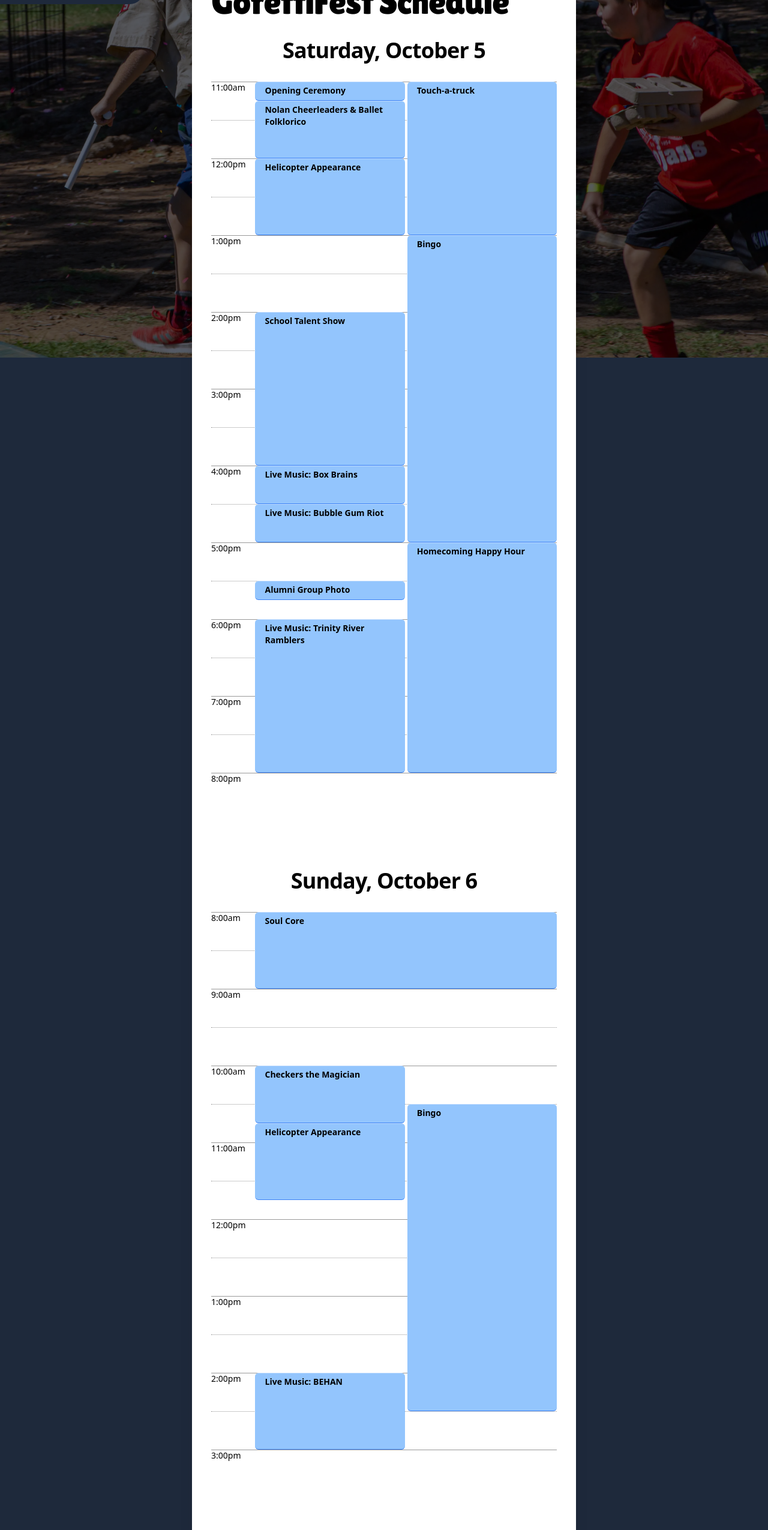
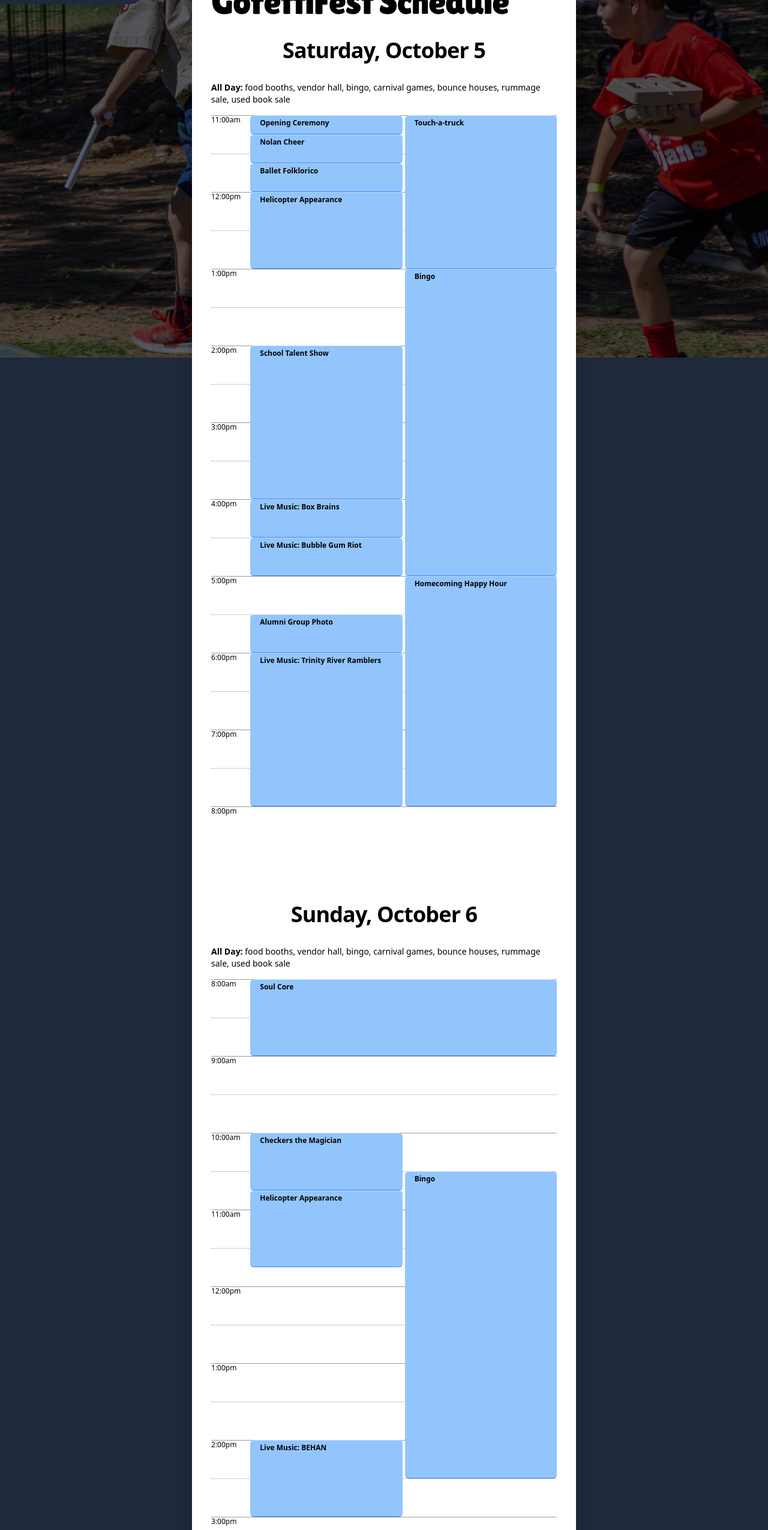
Before and after one commit to ktbartholomew/gorettifest.com, a Next.js app: page /schedule in a window 1280 px wide. Shown: the part 200-2750 px from the top of the page at 60% size. Built offline with nearby package versions, Linux system fonts and the light colour scheme.

Commit message:
make calendar items more readable on mobile

```diff
--- a/app/schedule/calendar.module.css
+++ b/app/schedule/calendar.module.css
@@ -20,7 +20,7 @@
 }
 
 .calendarItem {
-  @apply text-sm;
+  @apply text-xs;
   @apply bg-blue-300;
   @apply border-t;
   @apply border-t-blue-200;
--- a/app/schedule/page.tsx
+++ b/app/schedule/page.tsx
@@ -38,6 +38,10 @@ export default function VolunteerPage() {
                 GorettiFest Schedule
               </h2>
               <h3 className="text-center my-8">Saturday, October 5</h3>
+              <p className="text-sm">
+                <strong>All Day:</strong> food booths, vendor hall, bingo,
+                carnival games, bounce houses, rummage sale, used book sale
+              </p>
               <div className="relative z-0">
                 <div className={classes.lineContainer}>
                   <div className={classes.hourLine}></div>
@@ -60,18 +64,38 @@ export default function VolunteerPage() {
                   <div className={classes.halfHourLine}></div>
                   <div className={classes.hourLine}></div>
                 </div>
-                <div className="flex gap-4 z-10">
-                  <div className="text-sm">
-                    <div className="h-32 ">11:00am</div>
-                    <div className="h-32 ">12:00pm</div>
-                    <div className="h-32 ">1:00pm</div>
-                    <div className="h-32 ">2:00pm</div>
-                    <div className="h-32 ">3:00pm</div>
-                    <div className="h-32 ">4:00pm</div>
-                    <div className="h-32 ">5:00pm</div>
-                    <div className="h-32 ">6:00pm</div>
-                    <div className="h-32 ">7:00pm</div>
-                    <div className="h-32 ">8:00pm</div>
+                <div className="flex gap-2 md:gap-4 z-10">
+                  <div className="text-xs">
+                    <div className="h-32 ">
+                      11<span className="hidden md:inline">:00am</span>
+                    </div>
+                    <div className="h-32 ">
+                      12<span className="hidden md:inline">:00pm</span>
+                    </div>
+                    <div className="h-32 ">
+                      1<span className="hidden md:inline">:00pm</span>
+                    </div>
+                    <div className="h-32 ">
+                      2<span className="hidden md:inline">:00pm</span>
+                    </div>
+                    <div className="h-32 ">
+                      3<span className="hidden md:inline">:00pm</span>
+                    </div>
+                    <div className="h-32 ">
+                      4<span className="hidden md:inline">:00pm</span>
+                    </div>
+                    <div className="h-32 ">
+                      5<span className="hidden md:inline">:00pm</span>
+                    </div>
+                    <div className="h-32 ">
+                      6<span className="hidden md:inline">:00pm</span>
+                    </div>
+                    <div className="h-32 ">
+                      7<span className="hidden md:inline">:00pm</span>
+                    </div>
+                    <div className="h-32 ">
+                      8<span className="hidden md:inline">:00pm</span>
+                    </div>
                   </div>
                   <div className="flex-grow">
                     <div className="grid grid-cols-2 gap-1">
@@ -81,11 +105,14 @@ export default function VolunteerPage() {
                             <strong>Opening Ceremony</strong>
                           </div>
                         </div>
-                        <div className={`${classes.calendarItem} h-[6rem]`}>
+                        <div className={`${classes.calendarItem} h-[3rem]`}>
                           <div>
-                            <strong>
-                              Nolan Cheerleaders &amp; Ballet Folklorico
-                            </strong>
+                            <strong>Nolan Cheer</strong>
+                          </div>
+                        </div>
+                        <div className={`${classes.calendarItem} h-[3rem]`}>
+                          <div>
+                            <strong>Ballet Folklorico</strong>
                           </div>
                         </div>
                         <div className={`${classes.calendarItem} h-[8rem]`}>
@@ -122,15 +149,13 @@ export default function VolunteerPage() {
                           </div>
                         </div>
                         <div
-                          className={`${classes.calendarItem} mt-[4rem] h-[2rem]`}
+                          className={`${classes.calendarItem} mt-[4rem] h-[4rem]`}
                         >
                           <div>
                             <strong>Alumni Group Photo</strong>
                           </div>
                         </div>
-                        <div
-                          className={`${classes.calendarItem} mt-[2rem] h-[16rem]`}
-                        >
+                        <div className={`${classes.calendarItem}  h-[16rem]`}>
                           <div>
                             <strong>Live Music: Trinity River Ramblers</strong>
                           </div>
@@ -156,6 +181,10 @@ export default function VolunteerPage() {
 
             <div className="max-w-prose mx-auto">
               <h3 className="text-center my-8">Sunday, October 6</h3>
+              <p className="text-sm">
+                <strong>All Day:</strong> food booths, vendor hall, bingo,
+                carnival games, bounce houses, rummage sale, used book sale
+              </p>
               <div className="relative z-0">
                 <div className={classes.lineContainer}>
                   <div className={classes.hourLine}></div>
@@ -174,16 +203,32 @@ export default function VolunteerPage() {
                   <div className={classes.halfHourLine}></div>
                   <div className={classes.hourLine}></div>
                 </div>
-                <div className="flex gap-4">
-                  <div className="text-sm">
-                    <div className="h-32 ">8:00am</div>
-                    <div className="h-32 ">9:00am</div>
-                    <div className="h-32 ">10:00am</div>
-                    <div className="h-32 ">11:00am</div>
-                    <div className="h-32 ">12:00pm</div>
-                    <div className="h-32 ">1:00pm</div>
-                    <div className="h-32 ">2:00pm</div>
-                    <div className="h-32 ">3:00pm</div>
+                <div className="flex gap-2 md:gap-4">
+                  <div className="text-xs">
+                    <div className="h-32 ">
+                      8<span className="hidden md:inline">:00am</span>
+                    </div>
+                    <div className="h-32 ">
+                      9<span className="hidden md:inline">:00am</span>
+                    </div>
+                    <div className="h-32 ">
+                      10<span className="hidden md:inline">:00am</span>
+                    </div>
+                    <div className="h-32 ">
+                      11<span className="hidden md:inline">:00am</span>
+                    </div>
+                    <div className="h-32 ">
+                      12<span className="hidden md:inline">:00pm</span>
+                    </div>
+                    <div className="h-32 ">
+                      1<span className="hidden md:inline">:00pm</span>
+                    </div>
+                    <div className="h-32 ">
+                      2<span className="hidden md:inline">:00pm</span>
+                    </div>
+                    <div className="h-32 ">
+                      3<span className="hidden md:inline">:00pm</span>
+                    </div>
                   </div>
                   <div className="flex-grow">
                     <div className="grid grid-cols-1 gap-1">
```
